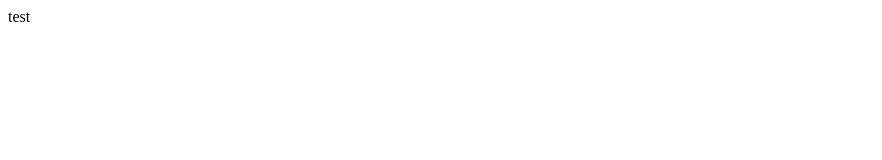
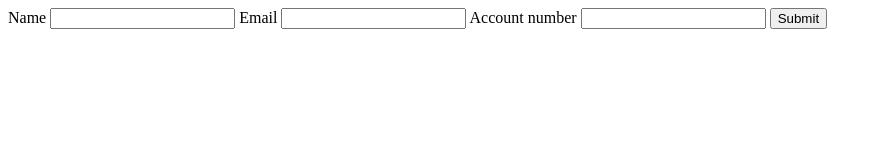
Before and after one commit to dportzline83/dportzline83.github.com, a plain HTML site: page index.html in a window 1280 px wide. Shown: the whole page, without its empty margins (0-882 px from the left). Drawn offline with Linux system fonts and the light colour scheme.

Commit message:
Add simple form

```diff
--- a/index.html
+++ b/index.html
@@ -2,6 +2,22 @@
   <head>
   </head>
   <body>
-    test
+    <form
+      method="POST"
+      action="">
+      <label>
+        Name
+        <input name="name" type="text" />
+      </label>
+      <label>
+        Email
+        <input name="email" type="email" />
+      </label>
+      <label>
+        Account number
+        <input name="account" type="password" />
+      </label>
+      <input type="submit" value="Submit" />
+    </form>
   </body>
 </html>
```
